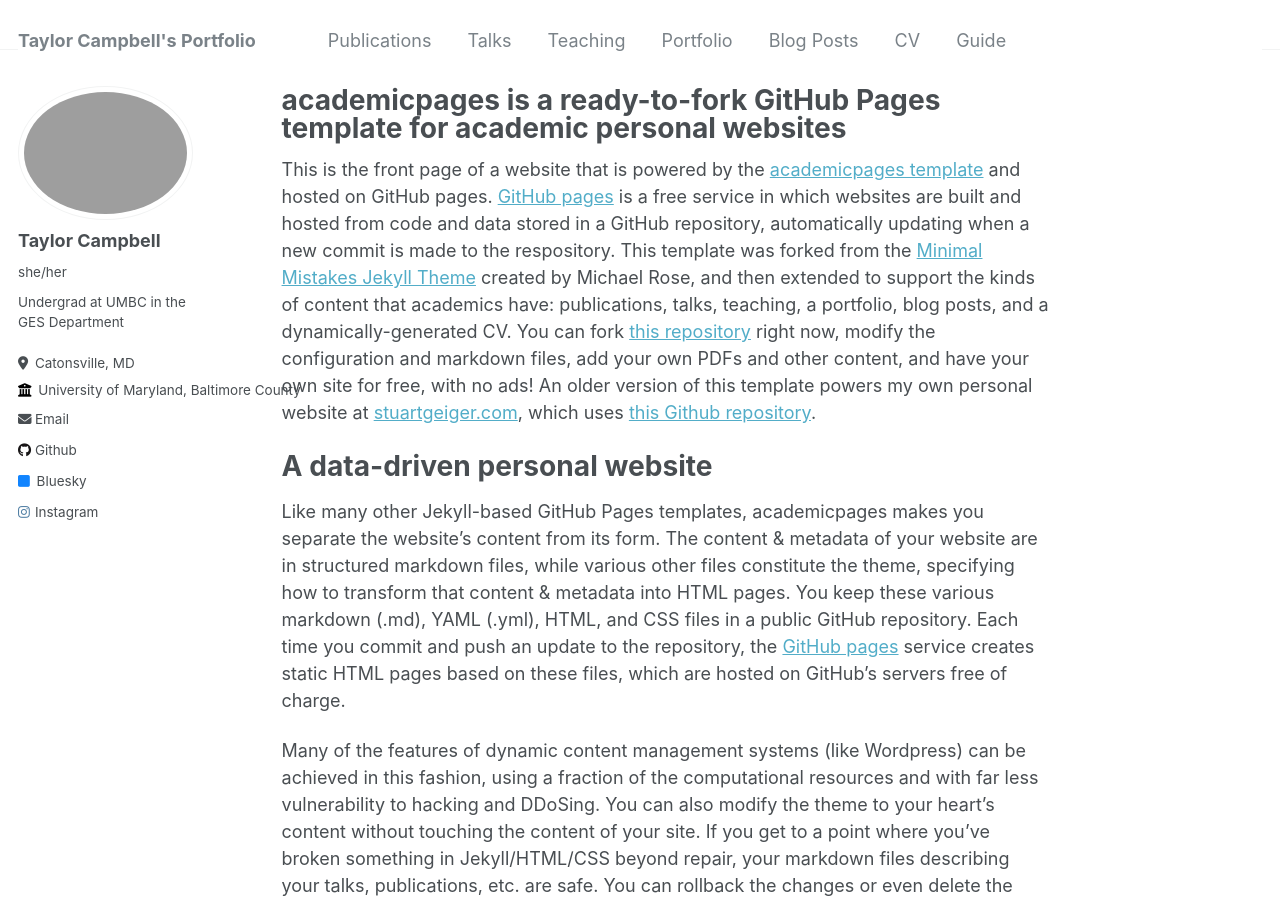
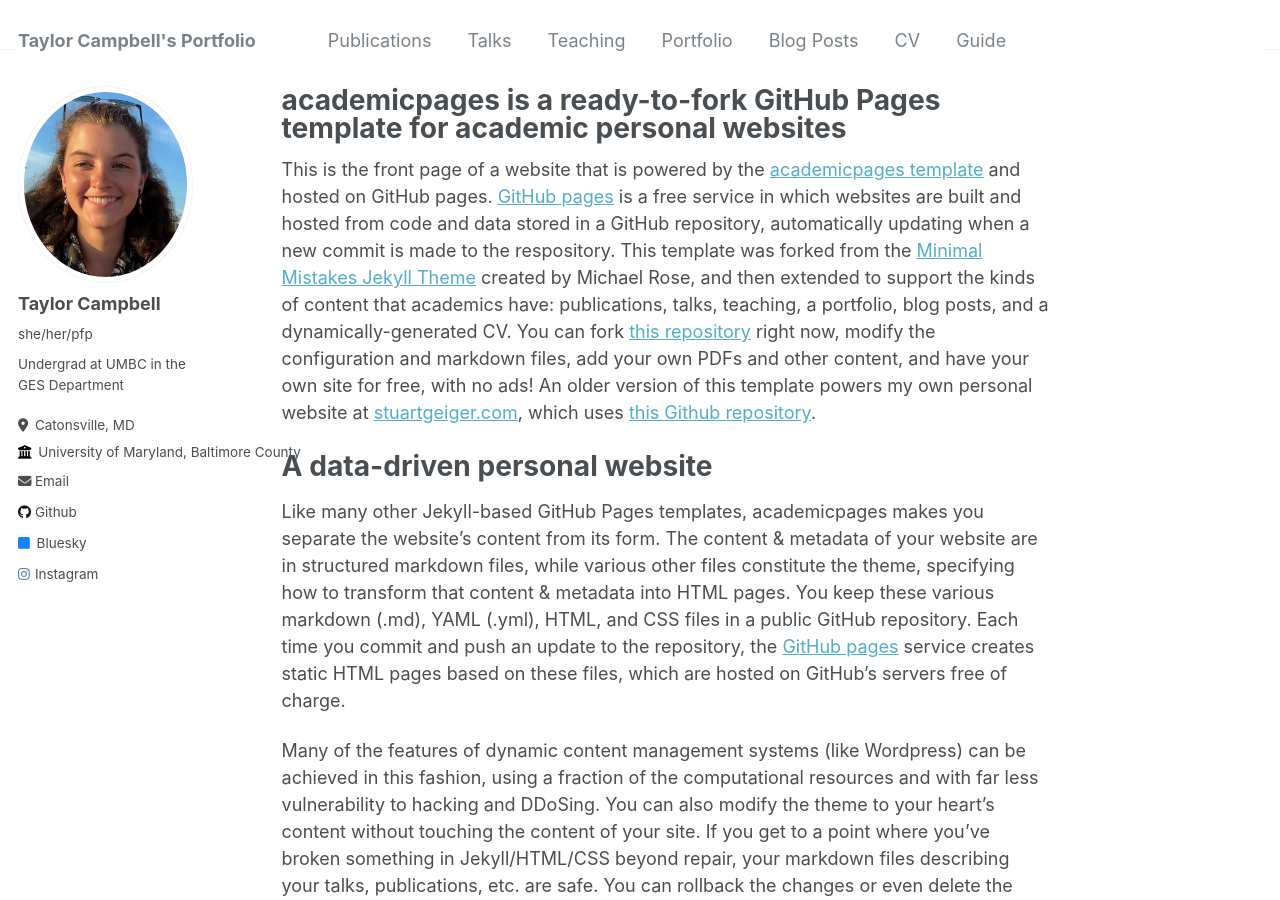
Before and after one commit to taylorc4/taylorc4.github.io, a Jekyll site: the page built from _pages/about.md, in a window 1280 px wide and 900 px high. Built offline with Jekyll 4.4.1, drawn with Linux system fonts in a browser that asks for light colours.

Commit message:
Update _config.yml

```diff
--- a/_config.yml
+++ b/_config.yml
@@ -21,9 +21,9 @@ repository               : "taylorc4/taylorc4.github.io"
 #               Additional customization can be done by editing /_includes/author-profile.html
 author:
   # Biographic information
-  avatar           : "profile.png"
+  avatar           : "profile1.png"
   name             : "Taylor Campbell"
-  pronouns         : "she/her"
+  pronouns         : "she/her/pfp"
   bio              : "Undergrad at UMBC in the GES Department"
   location         : "Catonsville, MD"
   employer         : "University of Maryland, Baltimore County"
```
